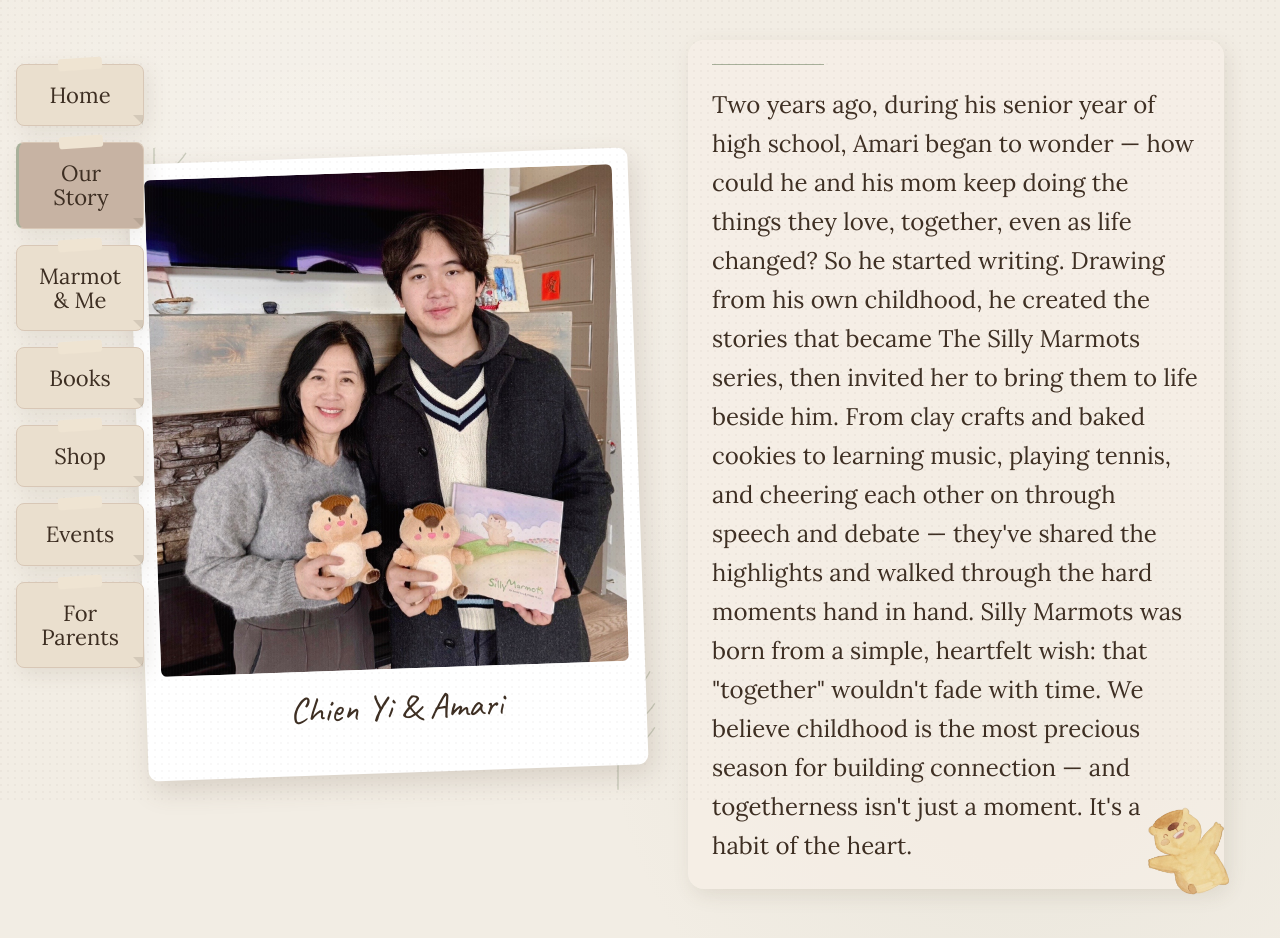
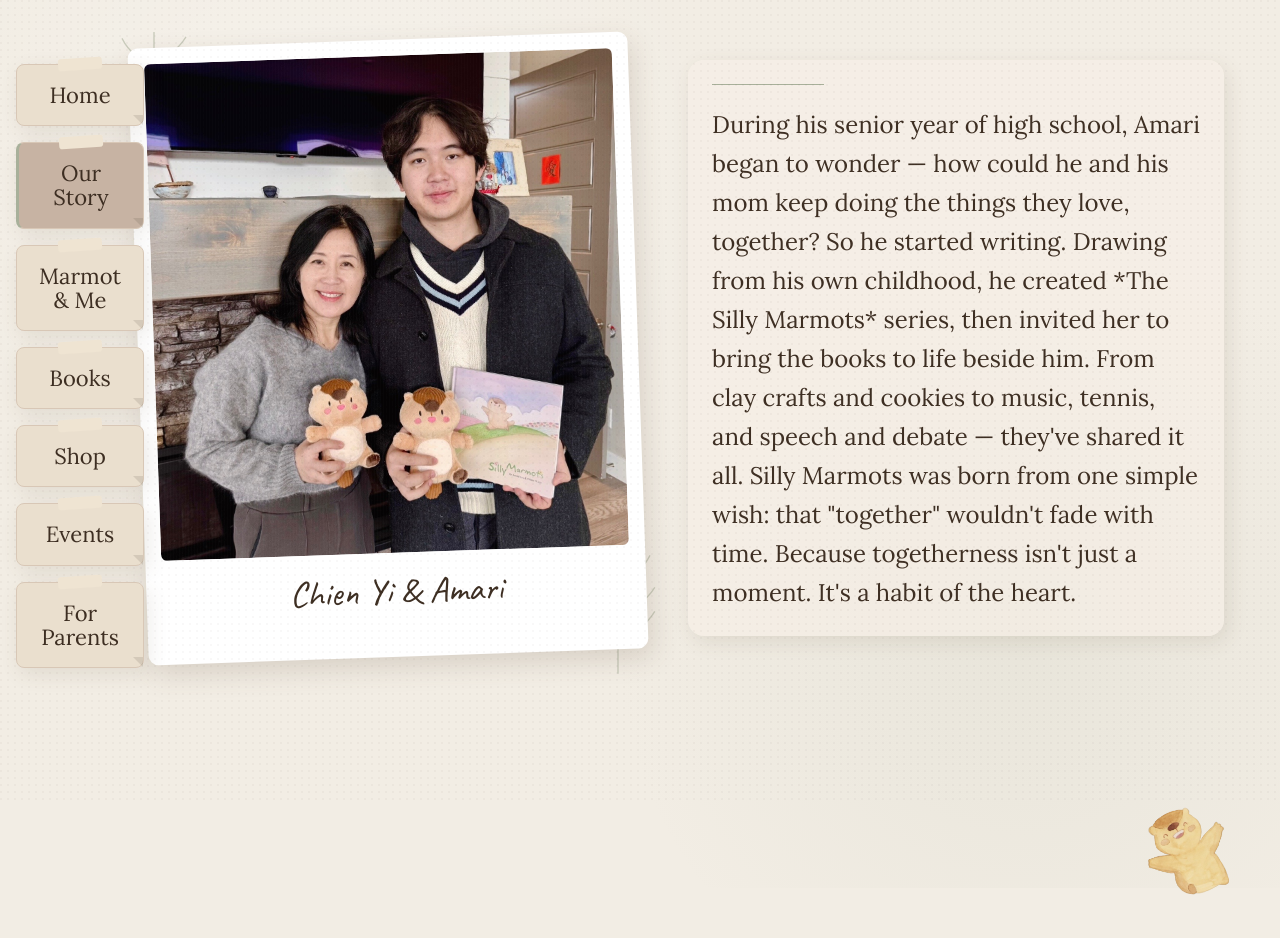
Before and after one commit to linomarrero/silly-marmot, a Next.js app: page /our-story in a window 1280 px wide. Shown: the top 938 px of the page. After the commit the page ends 888 px from the top, so only its background shows below. Built offline with nearby package versions, Linux system fonts and the light colour scheme.

Commit message:
Revise story description for clarity and impact

```diff
--- a/app/our-story/page.tsx
+++ b/app/our-story/page.tsx
@@ -28,9 +28,9 @@ export default function OurStoryPage() {
         <article className="mx-auto w-full max-w-xl rounded-2xl bg-[#f8f1e8]/60 p-6 card-shadow">
           <div className="mb-5 h-[1px] w-28 bg-[#A8B09A]" />
           <p className="text-[24px] leading-relaxed text-[#3D2E22]">
-            Two years ago, during his senior year of high school, Amari began to wonder — how could he and his mom keep doing the things they love, together, even as life changed? So he started writing. Drawing from his own childhood, he created the stories that became The Silly Marmots series, then invited her to bring them to life beside him.
-From clay crafts and baked cookies to learning music, playing tennis, and cheering each other on through speech and debate — they've shared the highlights and walked through the hard moments hand in hand. Silly Marmots was born from a simple, heartfelt wish: that "together" wouldn't fade with time.
-We believe childhood is the most precious season for building connection — and togetherness isn't just a moment. It's a habit of the heart.
+            During his senior year of high school, Amari began to wonder — how could he and his mom keep doing the things they love, together? So he started writing. Drawing from his own childhood, he created *The Silly Marmots* series, then invited her to bring the books to life beside him.
+From clay crafts and cookies to music, tennis, and speech and debate — they've shared it all. Silly Marmots was born from one simple wish: that "together" wouldn't fade with time.
+Because togetherness isn't just a moment. It's a habit of the heart.
           </p>
         </article>
       </section>
```
